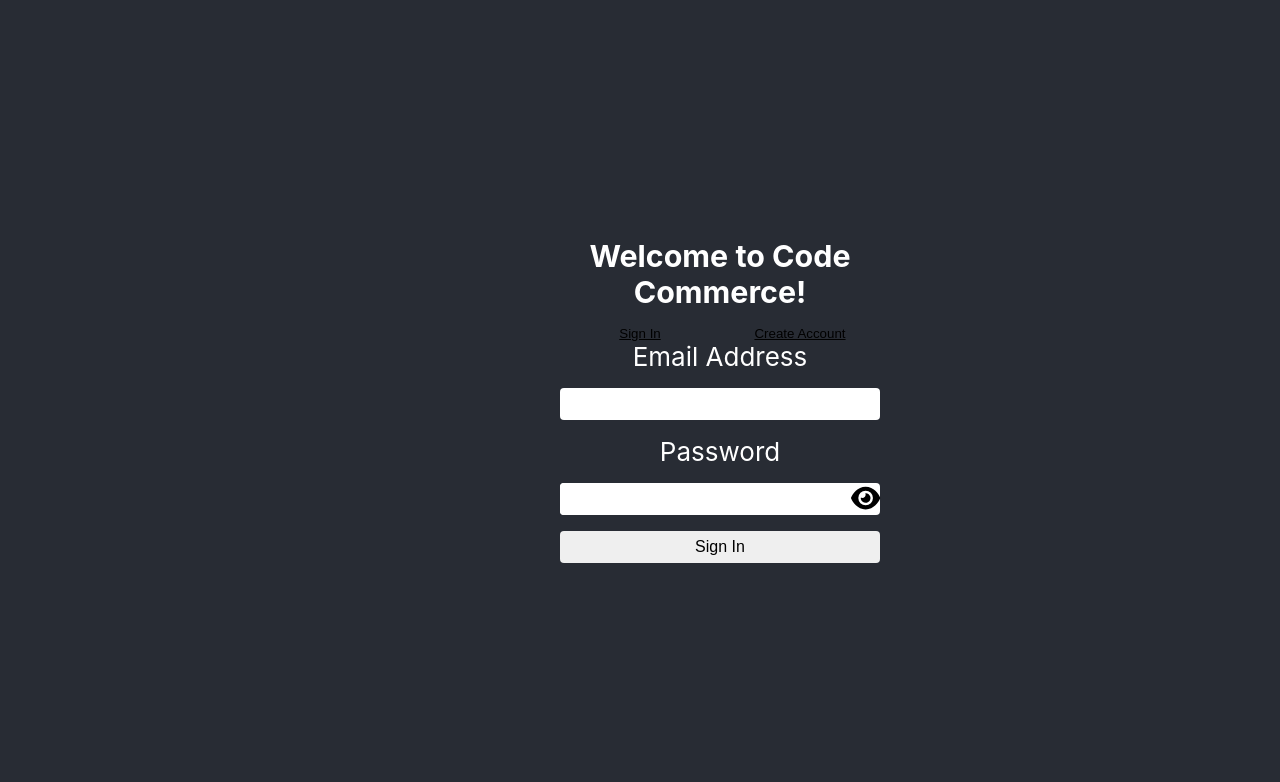
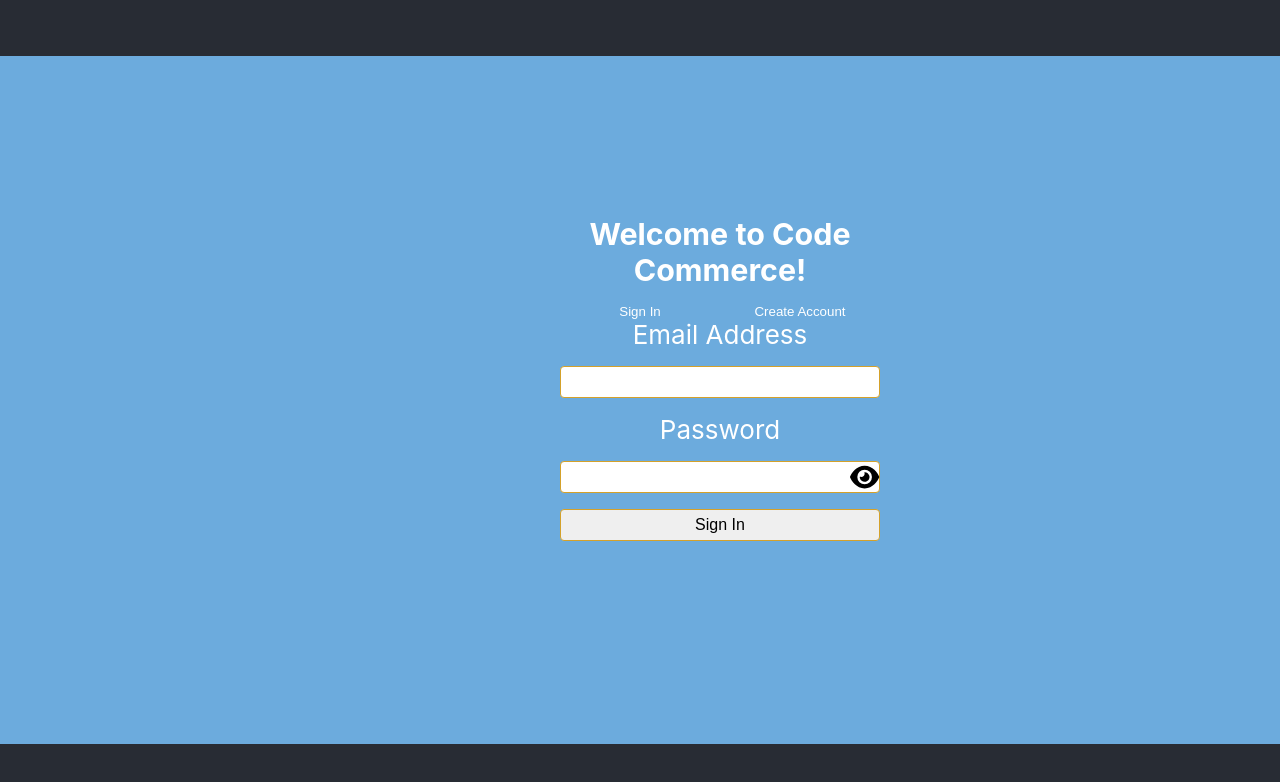
Before and after one commit to nobleuppal/CodeCommerce, a React (Create React App) app: page / in a window 1280 px wide. Shown: the top 782 px of the page. Built offline with nearby package versions, Linux system fonts and the light colour scheme.

Commit message:
finish styling sign in and create account page

```diff
--- a/src/CheckOut/CheckOut.jsx
+++ b/src/CheckOut/CheckOut.jsx
@@ -2,8 +2,8 @@ import React from "react";
 import './CheckOut.css';
 
 class CheckOut extends React.Component {
-   constructor() {
-        super();
+   constructor(props) {
+        super(props);
         this.state = {
             discount: 0,
         }
@@ -13,7 +13,7 @@ class CheckOut extends React.Component {
     e.preventDefault();
     const promo = document.getElementById('promo');
 
-    if(promo.value) {
+    if(promo.value && this.props.onPage !== "Confirmation") {
         this.setState({discount: 75});
     }
     else {
--- a/src/CreateAccount/CreateAccount.css
+++ b/src/CreateAccount/CreateAccount.css
@@ -10,12 +10,38 @@
 .create-account {
     display: flex;
     flex-direction: column;
-    row-gap: 2rem;
+    row-gap: 1rem;
+    background-color: var(--color-main);
+    height: 43rem;
+}
+.account {
+    margin: 0rem auto;
 }
 .enter-info {
     display: flex;
     flex-direction: column;
     row-gap: 0.25rem;
+    margin: 0rem;
+}
+.pass-container {
+    border: 1px solid var(--color-alt);
+}
+.enter-info input {
+    border: 1px solid var(--color-alt);
+}
+.submit-account {
+    margin: 0rem;
+}
+.submit-account svg {
+    width: fit-content;
+}
+.submit-account button:last-child {
+    background-color: #4267B2;
+    color: var(--text-white);
+}
+.submit-account button:first-child {
+    background-color: var(--color-alt);
+    color: var(--text-white);
 }
 .pass-container {
     background-color: var(--text-white);
--- a/src/CreateAccount/CreateAccount.jsx
+++ b/src/CreateAccount/CreateAccount.jsx
@@ -1,5 +1,6 @@
 import { faEye } from "@fortawesome/free-solid-svg-icons";
 import { FontAwesomeIcon } from "@fortawesome/react-fontawesome";
+import { faFacebookF } from '@fortawesome/free-brands-svg-icons';
 import React from "react";
 import './CreateAccount.css';
 
@@ -104,6 +105,7 @@ class CreateAccount extends React.Component {
     render() {
 
         const eye = <FontAwesomeIcon icon={faEye}/>
+        const facebook = <FontAwesomeIcon icon={faFacebookF}/>
         const {emailVis, passVis, firstVis, lastVis, zipVis} = this.state;
 
         return (
@@ -156,7 +158,7 @@ class CreateAccount extends React.Component {
                 <div className="submit-account">
                     <button type="submit">Sign Up</button>
                     <p>or</p>
-                    <button>SIGN UP WITH FACEBOOK</button>
+                    <button><span className="facebook">{facebook}</span> SIGN UP WITH FACEBOOK</button>
                 </div>
             </form>
         );
--- a/src/Customer Cart/CustomerCart.jsx
+++ b/src/Customer Cart/CustomerCart.jsx
@@ -74,7 +74,7 @@ class CustomerCart extends React.Component {
         return(
             <div className="customer-cart">
                 <div>{this.state.checkoutPage}</div>
-                <CheckOut shippingCost={this.state.shippingCost} handleClick={this.handleClick} checkoutPrice={this.state.checkoutTotal}/>
+                <CheckOut onPage={this.state.checkoutPage.type.name} shippingCost={this.state.shippingCost} handleClick={this.handleClick} checkoutPrice={this.state.checkoutTotal}/>
             </div>
         );
     }
--- a/src/Default.css
+++ b/src/Default.css
@@ -9,4 +9,6 @@
     --text-black: black;
     --error-red: red;
     --error-size: 1rem;
+    --color-main: #6CABDD;
+    --color-alt: #D4A12A;
 }
--- a/src/LogIn/LogIn.css
+++ b/src/LogIn/LogIn.css
@@ -6,10 +6,14 @@
     background-color: transparent;
     border: none;
     cursor: pointer;
+    color: var(--text-white);
+}
+.account button:hover {
     text-decoration: underline;
 }
 .log-in {
     display: flex;
     flex-direction: column;
     row-gap: 2rem;
+    background-color: var(--color-main);
 }
--- a/src/SignIn/SignIn.css
+++ b/src/SignIn/SignIn.css
@@ -7,6 +7,13 @@
 }
 .sign-in h3 {
     margin-bottom: 1rem;
+}
+.sign-in {
+    height: 33rem;
+    margin-top: 10rem;
+}
+#submit, #email {
+    border: 1px solid var(--color-alt);
 }
 .sign-body {
    display: flex;
@@ -19,20 +26,21 @@
     display: flex;
     border-radius: 0.25rem;
     height: 2rem;
+    border: 1px solid var(--color-alt);
 }
 .password-container svg {
     width: fit-content;
-}
-input[type="password"] {
-    border: none;
 }
 .fa-eye {
     cursor: pointer;
     width: 2rem;
 }
-#submit, #email, #password {
+#submit, #email {
     height: 2rem;
-    border: none;
+    padding: 0.25rem;
+    font-size: 1rem;
+}
+#password {
     padding: 0.25rem;
     font-size: 1rem;
 }
```
